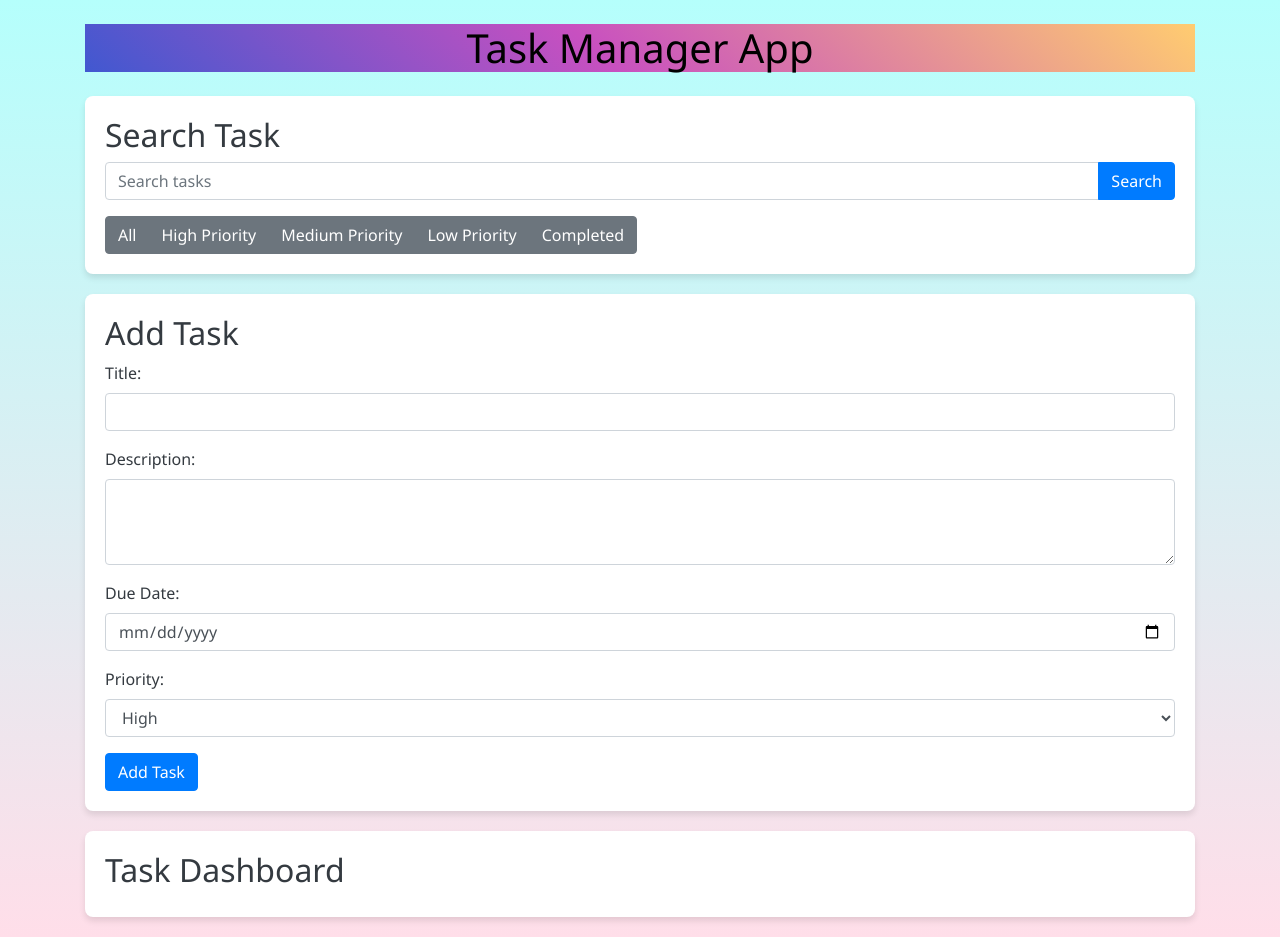
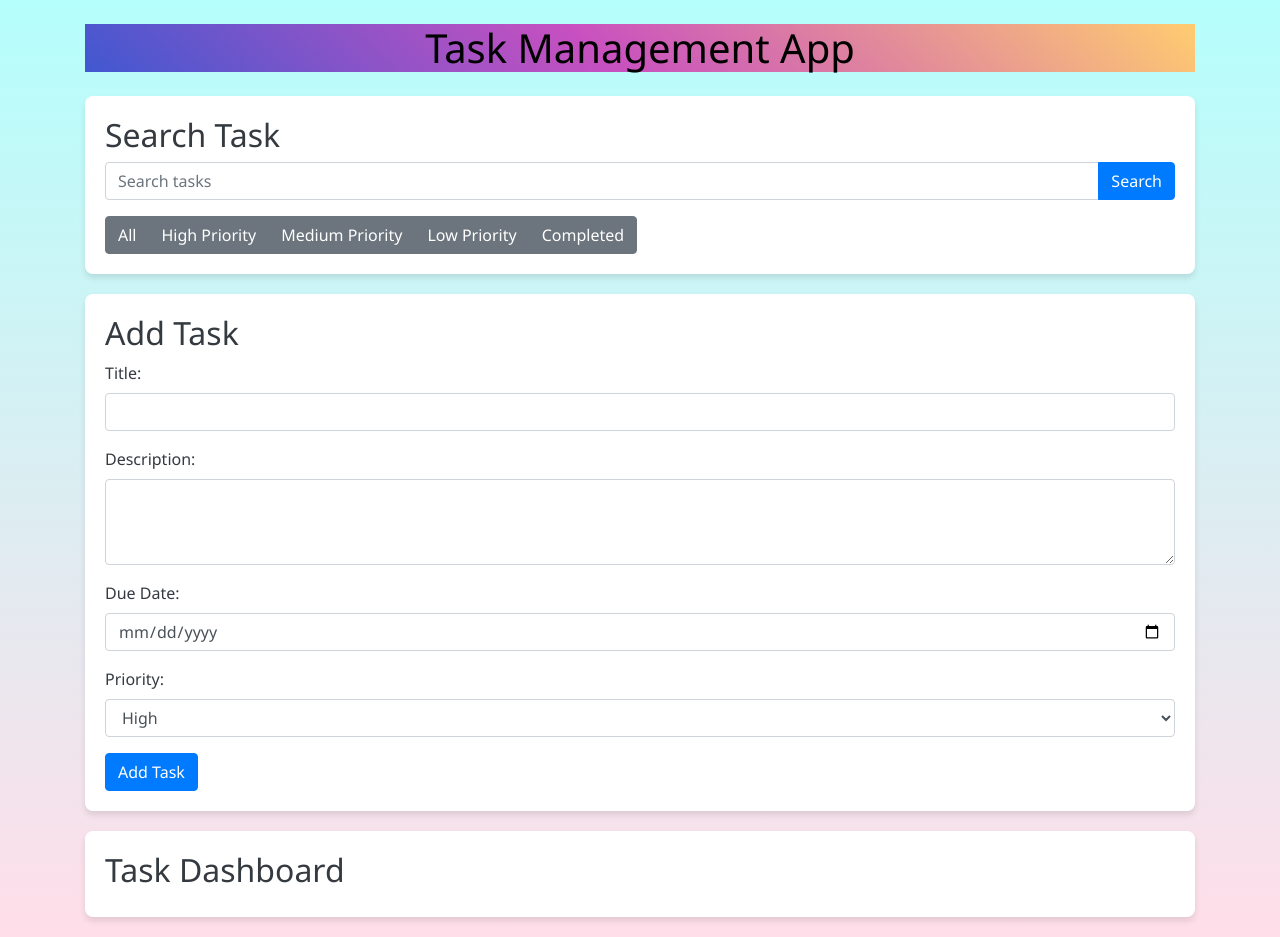
Before and after one commit to chetandeshpande1/Task-Management-Application, a plain HTML site: page index.html in a window 1280 px wide. Drawn offline with nearby package versions, Linux system fonts and the light colour scheme.

Commit message:
Update index.html

```diff
--- a/index.html
+++ b/index.html
@@ -10,7 +10,7 @@
 <body>
 
 <div class="container">
-    <h1 class="text-center mt-4 mb-4">Task Manager App</h1>
+    <h1 class="text-center mt-4 mb-4">Task Management App</h1>
     <div class="search-section">
         <h2>Search Task</h2>
         <div class="input-group mb-3">
```
